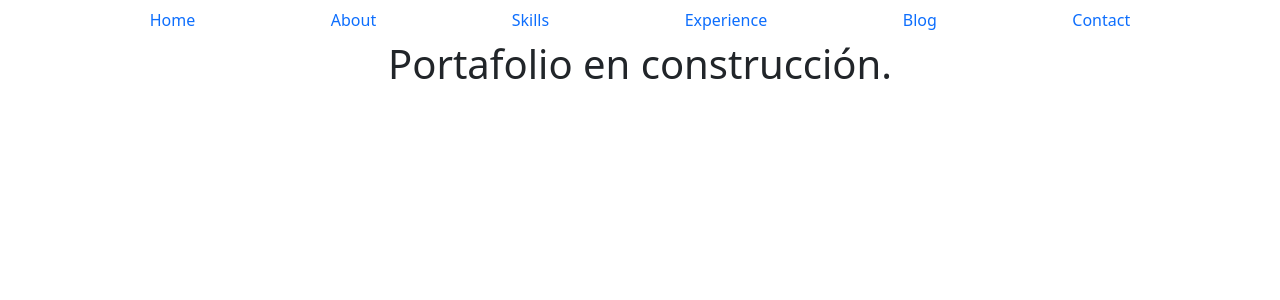
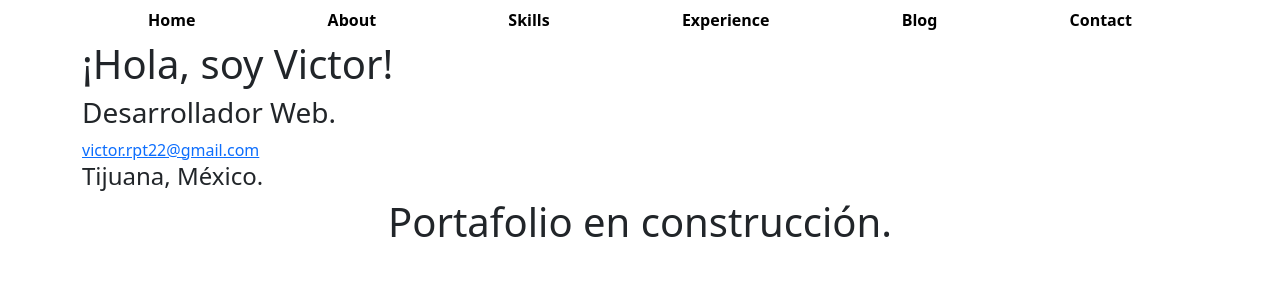
Before and after one commit to victorrpt22/victor-rpt, a React app: page / in a window 1280 px wide. Shown: the top 300 px of the page. Built offline with nearby package versions, Linux system fonts and the light colour scheme.

Commit message:
added Invaldaton job

```diff
--- a/src/App.js
+++ b/src/App.js
@@ -1,10 +1,12 @@
 import {useState} from 'react'
 import NavBar from './components/navbar/navbar'
+import Home from './components/home/home'
 const App = () => {
 
      return(
     <div className='container'>
         <NavBar />
+        <Home/>
         <h1 className='text-center'>Portafolio en construcción.</h1>
     </div>)
 }
--- /dev/null
+++ b/src/components/home/home.js
@@ -0,0 +1,15 @@
+import Introduction from "./introduction";
+
+export default function Home(){
+    return (
+        <div class="row">
+            <div class="col">
+                <Introduction/>
+            </div>
+            <div class="col">
+
+            </div>
+        </div>
+
+    );
+}
--- /dev/null
+++ b/src/components/home/introduction.js
@@ -0,0 +1,10 @@
+export default function Introduction(){
+    return (
+        <div className='introduction'>
+            <h1>¡Hola, soy Victor!</h1>
+            <h3>Desarrollador Web.</h3>
+            <a href="victor.rpt22@gmail.com">victor.rpt22@gmail.com</a>
+            <h4>Tijuana, México.</h4>
+        </div>
+    );
+}
--- a/src/components/navbar/navbar.js
+++ b/src/components/navbar/navbar.js
@@ -1,6 +1,6 @@
 export default function NavBar(){
     return (
-        <nav className="nav nav-fill">
+        <nav className="nav nav-fill page-nav">
             <a className="nav-link active" aria-current="page" href="#">Home</a>
             <a className="nav-link" href="#">About</a>
             <a className="nav-link" href="#">Skills</a>
--- a/src/main.scss
+++ b/src/main.scss
@@ -1,6 +1,28 @@
 @import "custom";
 @import "~bootstrap/scss/bootstrap";
 
+$black: #000000ff;
+$oxford-blue: #14213dff;
+$orange-web: #fca311ff;
+$platinum: #e5e5e5ff;
+$white: #ffffffff;
+
 .container {
-    background-color: #fff;
+    background-color: $white
 }
+.introducton{
+
+}
+.page-nav{
+    a{
+        &:hover {
+            text-decoration-line: underline;
+            color: $black;
+        }
+        &:visited{
+            color: $black;
+        }
+        font-weight: bold;
+        color:  $black;
+    }
+}
```
